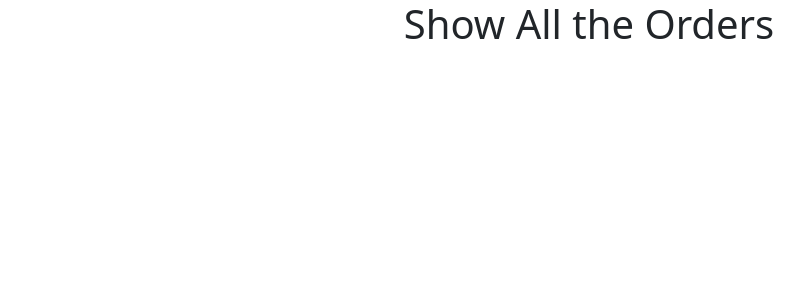
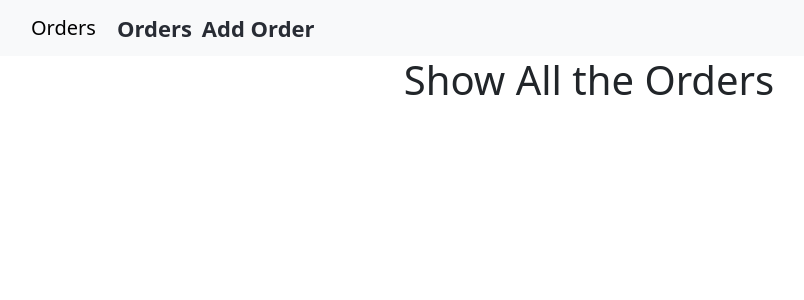
Before and after one commit to SergeG28071988/django_react_fullstack_project, a React (Create React App) app in the folder Frontend/client/: page / in a window 1280 px wide. Shown: the top 300 px of the page, without its empty margins (51-855 px from the left). Built offline with nearby package versions, Linux system fonts and the light colour scheme; no server answers.

Commit message:
Изменили настройки

```diff
--- a/Frontend/client/src/App.css
+++ b/Frontend/client/src/App.css
@@ -36,3 +36,23 @@
     transform: rotate(360deg);
   }
 }
+
+.show-orders-nav,
+.add-order-nav {
+  margin-left: 5px;
+  margin-right: 5px;
+  font-size: 22px;
+  font-weight: 600;
+  color: #282c34;
+  text-decoration: none; /* Убираем подчеркивание по умолчанию */
+}
+
+.show-orders-nav:hover,
+.add-order-nav:hover {
+  color: #007bff; /* Цвет при наведении */
+}
+
+.show-orders-nav:active,
+.add-order-nav:active {
+  color: #0056b3; /* Цвет при клике */
+}
--- a/Frontend/client/src/App.js
+++ b/Frontend/client/src/App.js
@@ -3,11 +3,13 @@ import './App.css';
 import ShowOrders from './components/ShowOrders';
 import AddOrder from './components/AddOrder';
 import { BrowserRouter, Routes, Route } from 'react-router-dom';
+import NavBarMenu from './components/NavBarMenu';
 
 function App() {
   return (
     <div className="App">
       <BrowserRouter>
+         <NavBarMenu/>
           <Routes>
             <Route exact path="/" element={<ShowOrders />} />
             <Route exact path="addOrder" element={<AddOrder />} />
--- a/Frontend/client/src/components/NavBarMenu.js
+++ b/Frontend/client/src/components/NavBarMenu.js
@@ -1,12 +1,22 @@
 import React from 'react'
+import {Container, Nav, Navbar} from 'react-bootstrap';
+import { NavLink } from 'react-router-dom';
 
-const NavBarMenu = () => {
+function NavBarMenu() {
     return (
         <div>
-
+            <Navbar expand="lg" className="bg-body-tertiary">
+                <Container>
+                    <Navbar.Brand href="#home">Orders</Navbar.Brand>
+                    <Navbar.Toggle aria-controls="basic-navbar-nav" />
+                    <Nav className="me-auto">
+                       <NavLink className="show-orders-nav" to="/">Orders</NavLink>
+                       <NavLink className="add-order-nav" to="addOrder">Add Order</NavLink>
+                    </Nav>
+                </Container>
+            </Navbar>
         </div>
     );
-
-};
+}
 
 export default NavBarMenu;
--- a/Frontend/client/src/components/ShowOrders.js
+++ b/Frontend/client/src/components/ShowOrders.js
@@ -1,12 +1,24 @@
-import React from 'react'
+import React, {useState, useEffect} from 'react'
+import axios from 'axios';
 
 const ShowOrders = () => {
+
+    const [orders, setOrders] = useState([])
+
+    const getOrders = async () => {
+        const response = await axios.get('http://localhost:8000/api/orders/')
+        console.log(response.data)
+    }
+
+    useEffect(() => {
+        getOrders();
+    }, [])
+
     return (
         <div>
             <h1>Show All the Orders</h1>
         </div>
     );
-
 };
 
 export default ShowOrders;
```
Also changed, not shown: 1 other file (tests, documents, lock files or other folders).
